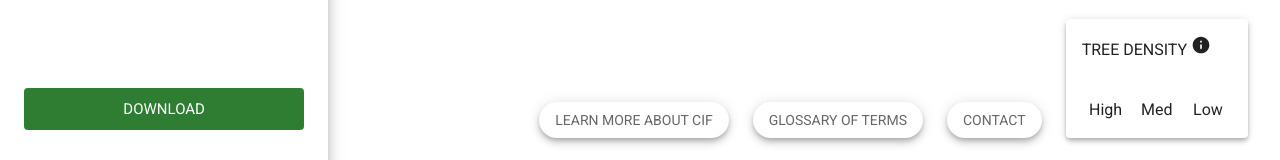
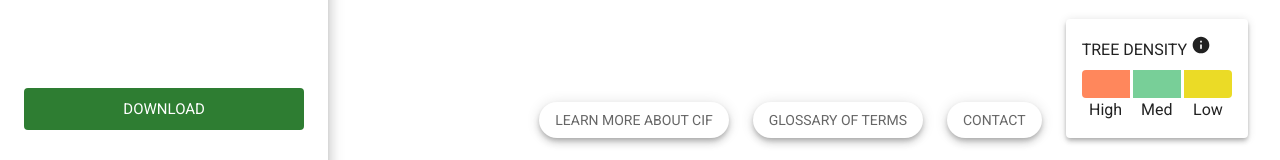
Before and after one commit to sparkgeo/cif-urban-forest-webapp, a React (Vite) app: page / in a window 1280 px wide. Shown: the part 622-782 px from the top of the page. Built offline with nearby package versions, Linux system fonts and the light colour scheme; no server answers.

Commit message:
fix legend theme

```diff
--- a/src/components/MapKey.tsx
+++ b/src/components/MapKey.tsx
@@ -26,21 +26,21 @@ const mapKeyWidth = '48px'
 const HighTreeDensityKey = styled('div')`
   height: ${mapKeyHeight};
   width: ${mapKeyWidth};
-  background-color: ${theme.color.treeDensity.high};
+  background-color: ${theme.color.treeDensity.fill.high};
   border-top-left-radius: ${theme.border.radius};
   border-bottom-left-radius: ${theme.border.radius};
 `
 const MediumTreeDensityKey = styled('div')`
   height: ${mapKeyHeight};
   width: ${mapKeyWidth};
-  background-color: ${theme.color.treeDensity.medium};
+  background-color: ${theme.color.treeDensity.fill.medium};
   margin-left: ${themeMui.spacing(0.4)};
   margin-right: ${themeMui.spacing(0.4)};
 `
 const LowTreeDensityKey = styled('div')`
   height: ${mapKeyHeight};
   width: ${mapKeyWidth};
-  background-color: ${theme.color.treeDensity.low};
+  background-color: ${theme.color.treeDensity.fill.low};
   border-top-right-radius: ${theme.border.radius};
   border-bottom-right-radius: ${theme.border.radius};
 `
```
